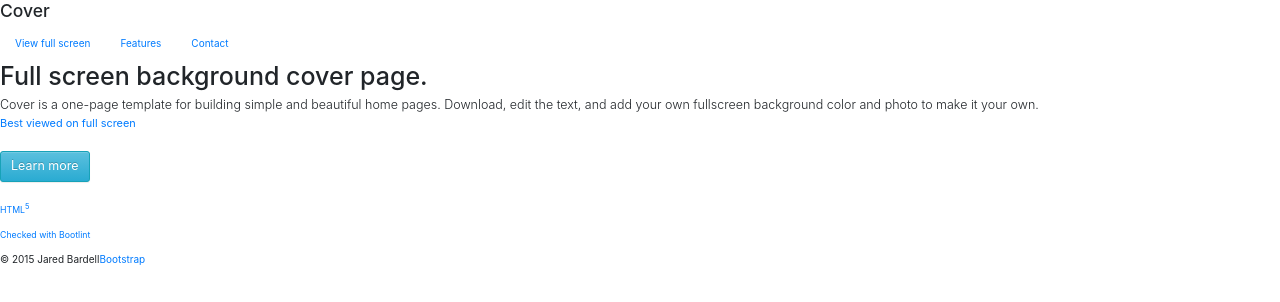
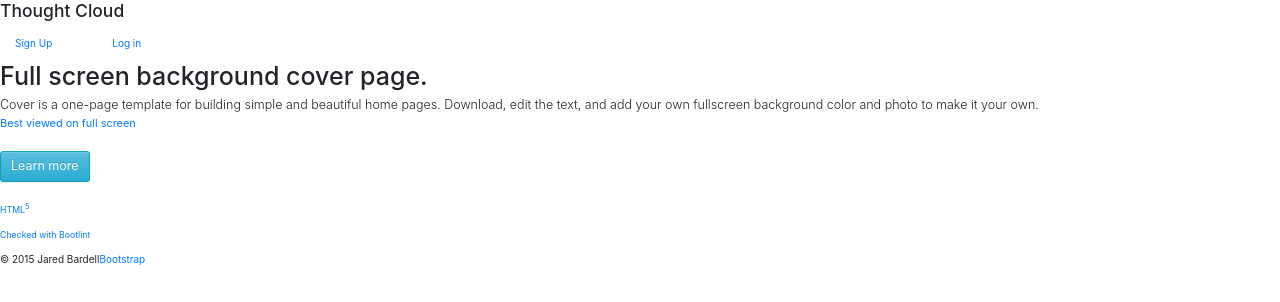
Before and after one commit to darthredskin/basicbootstrap, a plain HTML site: page index.html in a window 1280 px wide. Drawn offline with nearby package versions, Linux system fonts and the light colour scheme.

Commit message:
Update index.html

```diff
--- a/index.html
+++ b/index.html
@@ -21,20 +21,20 @@
     <div class="cover-container">
       <div class="masthead clearfix">
         <div class="inner">
-          <h3 class="masthead-brand">Cover</h3>
+          <h3 class="masthead-brand">Thought Cloud</h3>
 
           <ul class="nav masthead-nav">
             <li class="active">
               <a href="http://bootsnipp.com/iframe/g6GWQ" target=
-              "_blank">View full screen</a>
+              "_blank">Sign Up</a>
             </li>
 
             <li>
-              <a href="#">Features</a>
+              <a href="#"></a>
             </li>
 
             <li>
-              <a href="#">Contact</a>
+              <a href="#">Log in</a>
             </li>
           </ul>
         </div>
```
